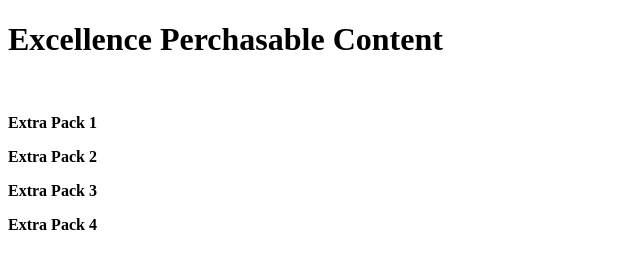
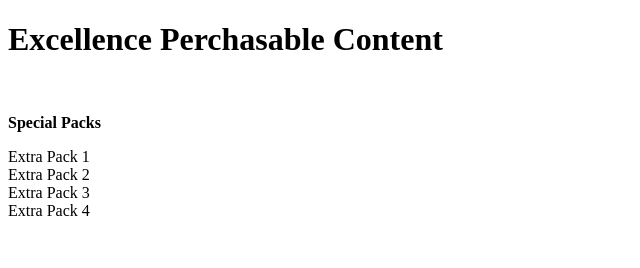
Before and after one commit to ManuelGondres/PricePage, a plain HTML site: page Index.html in a window 1280 px wide. Shown: the whole page, without its empty margins (0-640 px from the left). Drawn offline with Linux system fonts and the light colour scheme.

Commit message:
Update Index.html

```diff
--- a/Index.html
+++ b/Index.html
@@ -5,10 +5,11 @@
         <title>HTML basics</title>
     </head>
   <h1> Excellence Perchasable Content </h1> <br>
-  <p> <Strong> Extra Pack 1 </strong> <br>
-  <p> <Strong> Extra Pack 2 </Strong> <br>
-  <p> <Strong> Extra Pack 3 </Strong> <br>
-  <p> <Strong> Extra Pack 4 </Strong> <br>
+    <p> <Strong> Special Packs </Strong> <br>
+  <p>  Extra Pack 1 <br>
+    Extra Pack 2 <br>
+ Extra Pack 3 <br>
+      Extra Pack 4 </p>
 
     <body>
     </body>
```
